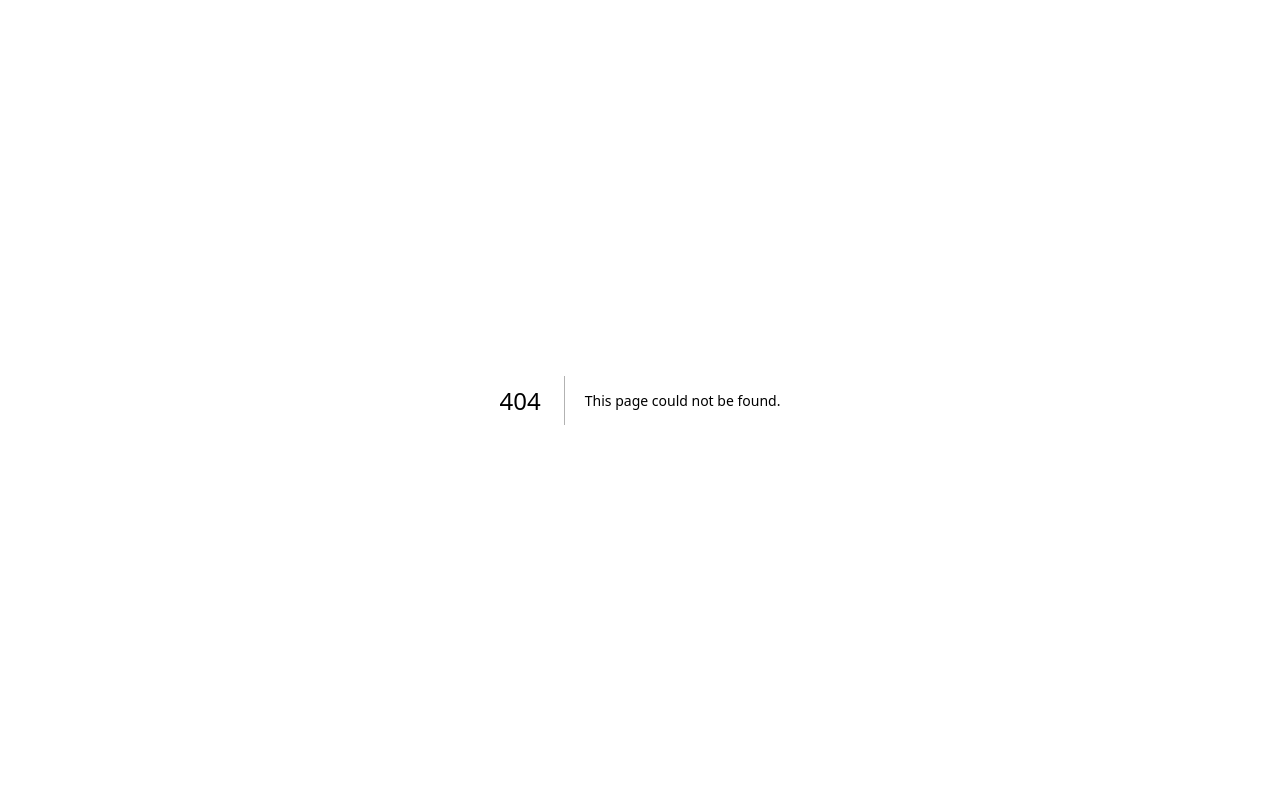
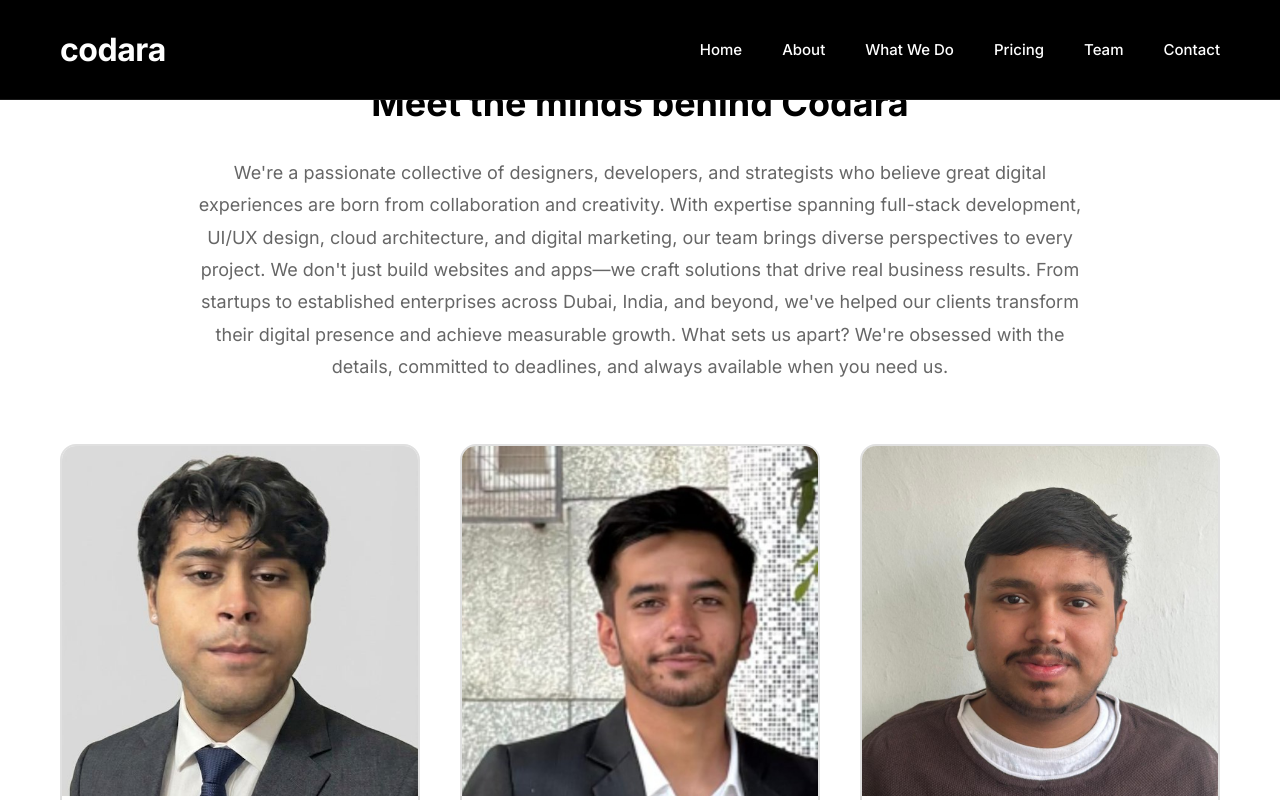
Before and after one commit to adxtya-codes/Codara, a Next.js app in the folder Desktop/codara/: page /team in a window 1280 px wide. Before the commit this address had no page. Shown: the top 800 px of the page. Built offline with nearby package versions, Linux system fonts and the light colour scheme.

Commit message:
Move Team section to dedicated /team page

```diff
--- a/Desktop/codara/app/components/Header.tsx
+++ b/Desktop/codara/app/components/Header.tsx
@@ -20,8 +20,9 @@ export default function Header() {
                 <nav className="nav-links">
                     <Link href="/">Home</Link>
                     <Link href="/about">About</Link>
-                    <Link href="/what-we-do">What We Do</Link>
-                    <Link href="/pricing">Pricing</Link>
+                    <Link href="/what-we-do" className="nav-link">What We Do</Link>
+                    <Link href="/pricing" className="nav-link">Pricing</Link>
+                    <Link href="/team" className="nav-link">Team</Link>
                     <Link href="/#contact">Contact</Link>
                 </nav>
                 <button
--- a/Desktop/codara/app/page.tsx
+++ b/Desktop/codara/app/page.tsx
@@ -6,7 +6,6 @@ import Services from './components/Services';
 import FAQ from './components/FAQ';
 import Testimonials from './components/Testimonials';
 import Contact from './components/Contact';
-import Team from './components/Team';
 import Footer from './components/Footer';
 
 export default function Home() {
@@ -18,7 +17,6 @@ export default function Home() {
             <Projects />
             <ProcessSteps />
             <Testimonials />
-            <Team />
             <FAQ />
             <Contact />
             <Footer />
--- /dev/null
+++ b/Desktop/codara/app/team/page.tsx
@@ -0,0 +1,15 @@
+import Header from '../components/Header';
+import Footer from '../components/Footer';
+import Team from '../components/Team';
+
+export default function TeamPage() {
+    return (
+        <main>
+            <Header />
+            <div className="pt-24">
+                <Team />
+            </div>
+            <Footer />
+        </main>
+    );
+}
```
